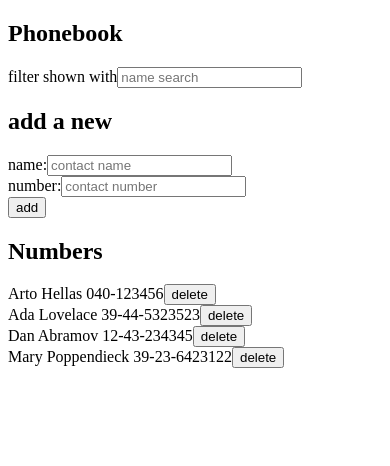
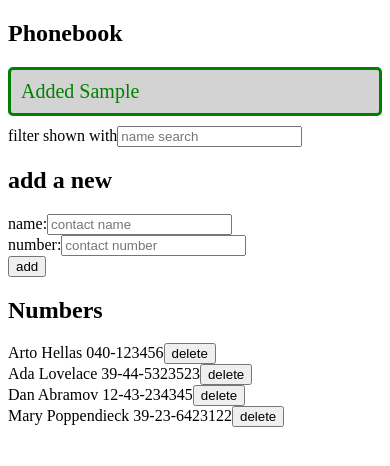
Before and after one commit to Hueeerta/full-stack-open-2022, a React (Create React App) app in the folder part2/phonebook/: page / in a window 390 px wide. Both pictures are taken after typing "Sample", "Sample" into the empty fields and a click on the button "add". Shown: the top 466 px of the page. Built offline with nearby package versions, Linux system fonts and the light colour scheme; no server answers; data requests are answered from the project's data file.

Commit message:
Part 2.19: The Phonebook, step11

```diff
--- a/part2/phonebook/src/App.js
+++ b/part2/phonebook/src/App.js
@@ -3,11 +3,13 @@ import personsService from "./services/persons";
 import Search from "./components/Search";
 import ContactForm from "./components/ContactForm";
 import ContactList from "./components/ContactList";
+import Notification from "./components/Notification";
 
 const App = () => {
   const [person, setPerson] = useState({ name: "", number: "" });
   const [contactList, setContactList] = useState([]);
   const [nameSearch, setNewSearch] = useState("");
+  const [message, setMessage] = useState("");
 
   useEffect(() => {
     personsService.getAll().then((data) => setContactList(data));
@@ -46,12 +48,13 @@ const App = () => {
     for (const key of contactListKeys) {
       if (contactList[key].name === person.name) {
         inputIsNew = false;
-        matchContact = {...contactList[key],number:person.number};
+        matchContact = { ...contactList[key], number: person.number };
         break;
       }
     }
     if (inputIsNew) {
       personsService.create(person).then(() => {
+        setMessage(`Added ${person.name}`);
         personsService.getAll().then((data) => setContactList(data));
       });
       setPerson({ name: "", number: "" });
@@ -62,6 +65,7 @@ const App = () => {
         )
       ) {
         personsService.update(matchContact).then(() => {
+          setMessage(`New phone ${person.number} added to ${person.name}`);
           personsService.getAll().then((data) => setContactList(data));
         });
         setPerson({ name: "", number: "" });
@@ -72,13 +76,14 @@ const App = () => {
   return (
     <>
       <h2>Phonebook</h2>
+      <Notification message={message} />
       <Search nameSearch={nameSearch} handeSearch={handeSearch} />
       <ContactForm
         person={person}
         handleInputChange={handleInputChange}
         handleContactList={handleContactList}
       />
-      <ContactList contactList={contactList} remove={personsService.remove} />
+      <ContactList contactList={contactList} remove={personsService.remove} setMessage={setMessage} callback={() => { personsService.getAll().then((data) => setContactList(data)); }} />
     </>
   );
 };
--- a/part2/phonebook/src/components/ContactList.js
+++ b/part2/phonebook/src/components/ContactList.js
@@ -1,17 +1,17 @@
-const Contact = ({ name, number, remove }) => {
+const Contact = ({ name, number, removeHandler }) => {
   return (
     <>
       <div className="contact">
         <span>
           {name} {number}
         </span>
-        <button onClick={remove}>delete</button>
+        <button onClick={removeHandler}>delete</button>
       </div>
     </>
   );
 };
 
-const ContactList = ({ contactList, remove }) => {
+const ContactList = ({ contactList, remove, setMessage, callback }) => {
   console.log("list", contactList);
 
   return (
@@ -22,7 +22,14 @@ const ContactList = ({ contactList, remove }) => {
           key={contact.id + "-" + contact.name}
           name={contact.name}
           number={contact.number}
-          remove={() => remove(contact)}
+          removeHandler={() => {
+            if (window.confirm(`Delete ${contact.name}?`)) {
+              remove(contact).then(() => {
+                setMessage(`${contact.name} removed.`);
+                callback();
+              });
+            }
+          }}
         />
       ))}
     </>
--- /dev/null
+++ b/part2/phonebook/src/components/Notification.js
@@ -0,0 +1,22 @@
+import { useEffect } from "react";
+
+const Notification = ({ message }) => {
+  useEffect(() => {
+    const messageBox = document.getElementById("message");
+    if (message) {
+      messageBox.classList.remove("hide");
+      messageBox.classList.add("show");
+      setTimeout(() => {
+        messageBox.classList.remove("show");
+        messageBox.classList.add("hide");
+      }, 5000);
+    }
+  }, [message]);
+
+  return (
+    <div id="message" className="message hide">
+      {message}
+    </div>
+  );
+};
+export default Notification;
--- /dev/null
+++ b/part2/phonebook/src/index.css
@@ -0,0 +1,17 @@
+.show {
+  display: block;
+}
+
+.hide {
+  display: none;
+}
+
+.message {
+  color: green;
+  background: lightgrey;
+  font-size: 20px;
+  border-style: solid;
+  border-radius: 5px;
+  padding: 10px;
+  margin-bottom: 10px;
+}
--- a/part2/phonebook/src/index.js
+++ b/part2/phonebook/src/index.js
@@ -2,5 +2,6 @@ import React from "react";
 import ReactDOM from "react-dom/client";
 
 import App from "./App";
+import "./index.css";
 
 ReactDOM.createRoot(document.getElementById("root")).render(<App />);
--- a/part2/phonebook/src/services/persons.js
+++ b/part2/phonebook/src/services/persons.js
@@ -26,17 +26,15 @@ const create = (newData) => {
 };
 
 const remove = (contact) => {
-  if (window.confirm(`Delete ${contact.name}?`)) {
-    axios
+  return axios
     .delete(`${baseUrl}/${contact.id}`)
     .then((response) => {
       console.log("axios DELETE data response:", response.statusText);
-        console.log(response.data);
+      return response.data;
     })
     .catch((error) => {
       console.error(error.code, ":", error.message);
     });
-  }
 };
 
 const update = (contact) => {
```
Also changed, not shown: part2/phonebook/db.json (line endings or trailing spaces). Lines whose indentation alone changed are shown as unchanged.
